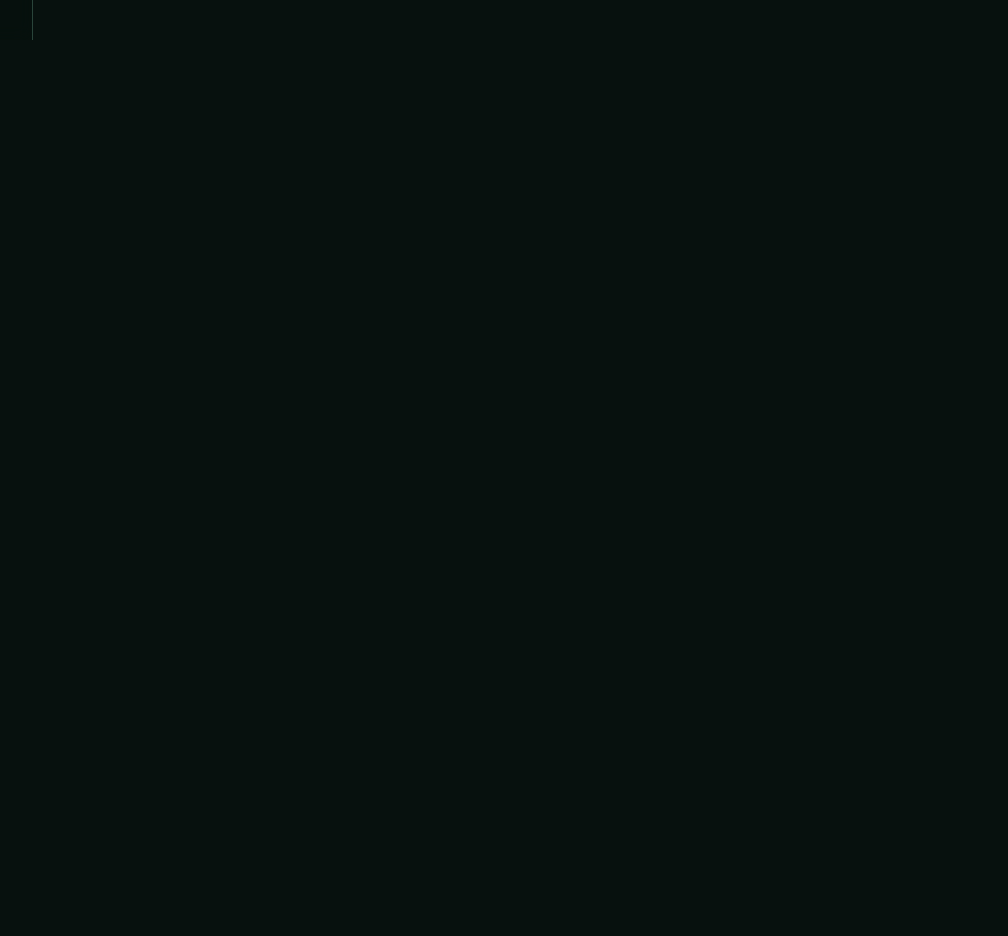
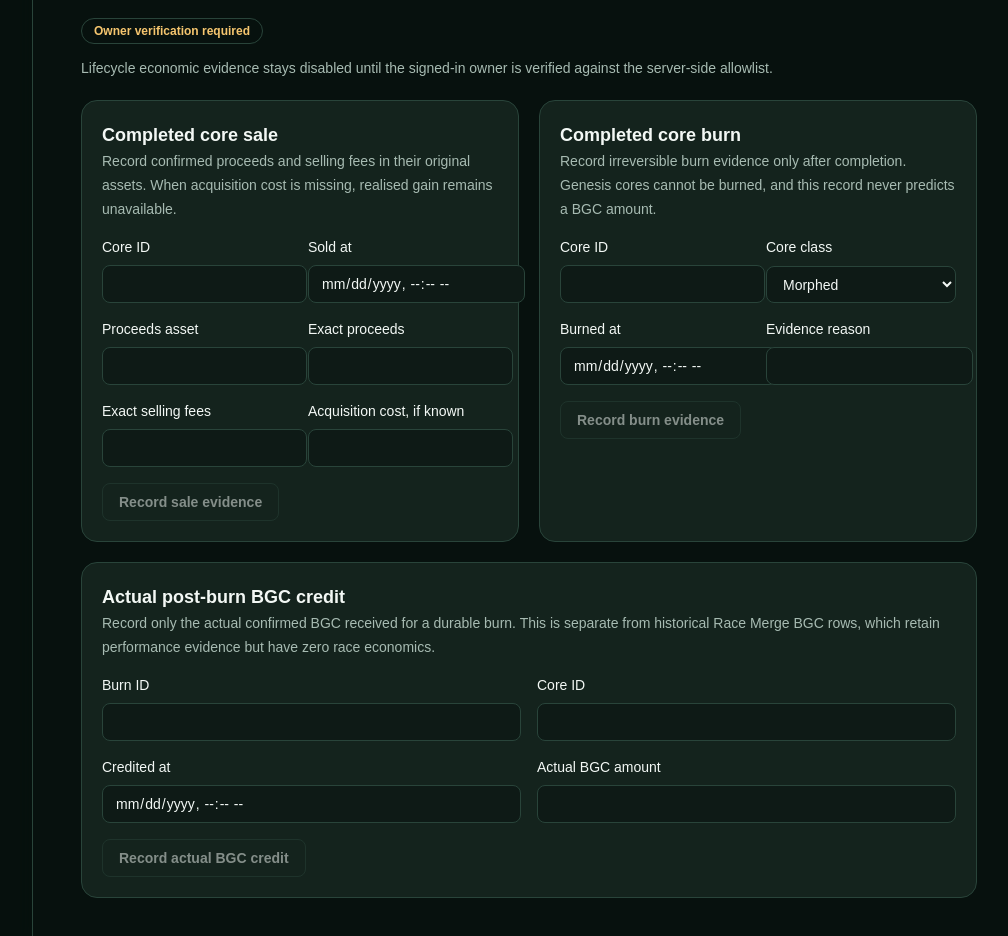
Before and after one commit to LatinMaestro/DNA-Racing-Intelligence, a Next.js app: page /lifecycle in a window 1280 px wide. Shown: the part 760-1696 px from the top of the page, without its empty margins (255-1263 px from the left). Before the commit the page ends 800 px from the top, so only its background shows below. Built offline with nearby package versions, Linux system fonts and the light colour scheme; no server answers.

Commit message:
Add guarded lifecycle economic forms (#75)
Integrate the lean owner-facing sale, non-Genesis burn, and actual post-burn BGC-credit forms while preserving current Lifecycle evidence and keeping all writes disabled.

```diff
--- /dev/null
+++ b/components/lifecycle-economic-forms.tsx
@@ -0,0 +1,293 @@
+export type LifecycleEconomicWriteStatus =
+  "identity_not_connected" | "persistence_not_configured";
+
+const statusCopy: Record<
+  LifecycleEconomicWriteStatus,
+  Readonly<{ label: string; detail: string }>
+> = {
+  identity_not_connected: {
+    label: "Owner verification required",
+    detail:
+      "Lifecycle economic evidence stays disabled until the signed-in owner is verified against the server-side allowlist.",
+  },
+  persistence_not_configured: {
+    label: "Lifecycle writes not connected",
+    detail:
+      "These evidence forms are staged for review, but owner-scoped persistence is not configured. Nothing entered here can be recorded.",
+  },
+};
+
+const fieldClass =
+  "rounded-lg border border-[var(--border)] bg-[var(--surface)] px-3 py-2";
+const buttonClass =
+  "w-fit rounded-lg border border-[var(--border)] px-4 py-2 text-sm font-semibold disabled:cursor-not-allowed disabled:opacity-50";
+
+function SaleFields() {
+  return (
+    <fieldset
+      aria-describedby="sale-evidence-help"
+      className="grid gap-4"
+      disabled
+    >
+      <legend className="text-lg font-semibold">Completed core sale</legend>
+      <p
+        className="text-sm leading-6 text-[var(--muted)]"
+        id="sale-evidence-help"
+      >
+        Record confirmed proceeds and selling fees in their original assets.
+        When acquisition cost is missing, realised gain remains unavailable.
+      </p>
+      <div className="grid gap-4 sm:grid-cols-2">
+        <label className="grid gap-2 text-sm" htmlFor="sale-core-id">
+          Core ID
+          <input
+            className={`${fieldClass} font-mono`}
+            id="sale-core-id"
+            name="coreId"
+            required
+          />
+        </label>
+        <label className="grid gap-2 text-sm" htmlFor="sale-occurred-at">
+          Sold at
+          <input
+            className={fieldClass}
+            id="sale-occurred-at"
+            name="occurredAt"
+            required
+            type="datetime-local"
+          />
+        </label>
+        <label className="grid gap-2 text-sm" htmlFor="sale-asset">
+          Proceeds asset
+          <input
+            autoCapitalize="characters"
+            className={`${fieldClass} font-mono`}
+            id="sale-asset"
+            maxLength={16}
+            name="proceedsAsset"
+            required
+          />
+        </label>
+        <label className="grid gap-2 text-sm" htmlFor="sale-amount">
+          Exact proceeds
+          <input
+            className={`${fieldClass} font-mono`}
+            id="sale-amount"
+            inputMode="decimal"
+            name="proceedsAmount"
+            pattern="(?:0|[1-9][0-9]*)(?:\.[0-9]+)?"
+            required
+          />
+        </label>
+        <label className="grid gap-2 text-sm" htmlFor="sale-fees">
+          Exact selling fees
+          <input
+            className={`${fieldClass} font-mono`}
+            id="sale-fees"
+            inputMode="decimal"
+            name="sellingFees"
+            pattern="(?:0|[1-9][0-9]*)(?:\.[0-9]+)?"
+          />
+        </label>
+        <label className="grid gap-2 text-sm" htmlFor="sale-cost-basis">
+          Acquisition cost, if known
+          <input
+            className={`${fieldClass} font-mono`}
+            id="sale-cost-basis"
+            inputMode="decimal"
+            name="acquisitionCost"
+            pattern="(?:0|[1-9][0-9]*)(?:\.[0-9]+)?"
+          />
+        </label>
+      </div>
+      <button className={buttonClass} disabled type="submit">
+        Record sale evidence
+      </button>
+    </fieldset>
+  );
+}
+
+function BurnFields() {
+  return (
+    <fieldset
+      aria-describedby="burn-evidence-help"
+      className="grid gap-4"
+      disabled
+    >
+      <legend className="text-lg font-semibold">Completed core burn</legend>
+      <p
+        className="text-sm leading-6 text-[var(--muted)]"
+        id="burn-evidence-help"
+      >
+        Record irreversible burn evidence only after completion. Genesis cores
+        cannot be burned, and this record never predicts a BGC amount.
+      </p>
+      <div className="grid gap-4 sm:grid-cols-2">
+        <label className="grid gap-2 text-sm" htmlFor="burn-core-id">
+          Core ID
+          <input
+            className={`${fieldClass} font-mono`}
+            id="burn-core-id"
+            name="coreId"
+            required
+          />
+        </label>
+        <label className="grid gap-2 text-sm" htmlFor="burn-core-class">
+          Core class
+          <select
+            className={fieldClass}
+            id="burn-core-class"
+            name="coreClass"
+            required
+          >
+            <option value="Morphed">Morphed</option>
+            <option value="Freak">Freak</option>
+            <option value="X-Class">X-Class</option>
+          </select>
+        </label>
+        <label className="grid gap-2 text-sm" htmlFor="burn-occurred-at">
+          Burned at
+          <input
+            className={fieldClass}
+            id="burn-occurred-at"
+            name="occurredAt"
+            required
+            type="datetime-local"
+          />
+        </label>
+        <label className="grid gap-2 text-sm" htmlFor="burn-reason">
+          Evidence reason
+          <input
+            className={fieldClass}
+            id="burn-reason"
+            name="reason"
+            required
+          />
+        </label>
+      </div>
+      <button className={buttonClass} disabled type="submit">
+        Record burn evidence
+      </button>
+    </fieldset>
+  );
+}
+
+function BurnCreditFields() {
+  return (
+    <fieldset
+      aria-describedby="burn-credit-help"
+      className="grid gap-4"
+      disabled
+    >
+      <legend className="text-lg font-semibold">
+        Actual post-burn BGC credit
+      </legend>
+      <p
+        className="text-sm leading-6 text-[var(--muted)]"
+        id="burn-credit-help"
+      >
+        Record only the actual confirmed BGC received for a durable burn. This
+        is separate from historical Race Merge BGC rows, which retain
+        performance evidence but have zero race economics.
+      </p>
+      <div className="grid gap-4 sm:grid-cols-2">
+        <label className="grid gap-2 text-sm" htmlFor="credit-burn-id">
+          Burn ID
+          <input
+            className={`${fieldClass} font-mono`}
+            id="credit-burn-id"
+            name="burnId"
+            required
+          />
+        </label>
+        <label className="grid gap-2 text-sm" htmlFor="credit-core-id">
+          Core ID
+          <input
+            className={`${fieldClass} font-mono`}
+            id="credit-core-id"
+            name="coreId"
+            required
+          />
+        </label>
+        <label className="grid gap-2 text-sm" htmlFor="credit-occurred-at">
+          Credited at
+          <input
+            className={fieldClass}
+            id="credit-occurred-at"
+            name="occurredAt"
+            required
+            type="datetime-local"
+          />
+        </label>
+        <label className="grid gap-2 text-sm" htmlFor="credit-amount">
+          Actual BGC amount
+          <input
+            className={`${fieldClass} font-mono`}
+            id="credit-amount"
+            inputMode="decimal"
+            name="amount"
+            pattern="(?:0|[1-9][0-9]*)(?:\.[0-9]+)?"
+            required
+          />
+        </label>
+      </div>
+      <button className={buttonClass} disabled type="submit">
+        Record actual BGC credit
+      </button>
+    </fieldset>
+  );
+}
+
+export function LifecycleEconomicForms({
+  status,
+}: Readonly<{ status: LifecycleEconomicWriteStatus }>) {
+  const copy = statusCopy[status];
+  return (
+    <section aria-labelledby="lifecycle-economic-evidence">
+      <div className="flex flex-wrap items-start justify-between gap-3">
+        <div>
+          <h2
+            className="text-xl font-semibold"
+            id="lifecycle-economic-evidence"
+          >
+            Lifecycle economic evidence
+          </h2>
+          <p className="mt-2 max-w-4xl leading-7 text-[var(--muted)]">
+            Evidence entry never sells or burns a core, changes ownership,
+            initiates a wallet or game transaction, or requests signing
+            credentials.
+          </p>
+        </div>
+        <span
+          className="rounded-full border border-[var(--border)] px-3 py-1 text-xs font-semibold text-[var(--warning)]"
+          role="status"
+        >
+          {copy.label}
+        </span>
+      </div>
+      <p className="mt-3 max-w-4xl text-sm leading-6 text-[var(--muted)]">
+        {copy.detail}
+      </p>
+      <div className="mt-5 grid gap-5 xl:grid-cols-2">
+        <form
+          aria-label="Completed core sale evidence"
+          className="rounded-2xl border border-[var(--border)] bg-[var(--surface-raised)] p-5"
+        >
+          <SaleFields />
+        </form>
+        <form
+          aria-label="Completed core burn evidence"
+          className="rounded-2xl border border-[var(--border)] bg-[var(--surface-raised)] p-5"
+        >
+          <BurnFields />
+        </form>
+        <form
+          aria-label="Actual post-burn BGC credit"
+          className="rounded-2xl border border-[var(--border)] bg-[var(--surface-raised)] p-5 xl:col-span-2"
+        >
+          <BurnCreditFields />
+        </form>
+      </div>
+    </section>
+  );
+}
--- a/components/lifecycle-workspace.tsx
+++ b/components/lifecycle-workspace.tsx
@@ -1,3 +1,4 @@
+import { LifecycleEconomicForms } from "@/components/lifecycle-economic-forms";
 import type { LifecycleActionRankingResult } from "@/domain/lifecycle-action-ranking";
 import type { LifecycleWorkspaceConnectionStatus } from "@/lib/lifecycle-workspace-service";
 
@@ -209,6 +210,14 @@
           </ul>
         )}
       </section>
+
+      <LifecycleEconomicForms
+        status={
+          connectionStatus === "identity_not_connected"
+            ? "identity_not_connected"
+            : "persistence_not_configured"
+        }
+      />
     </div>
   );
 }
```
Also changed, not shown: 1 other file (tests, documents, lock files or other folders).
